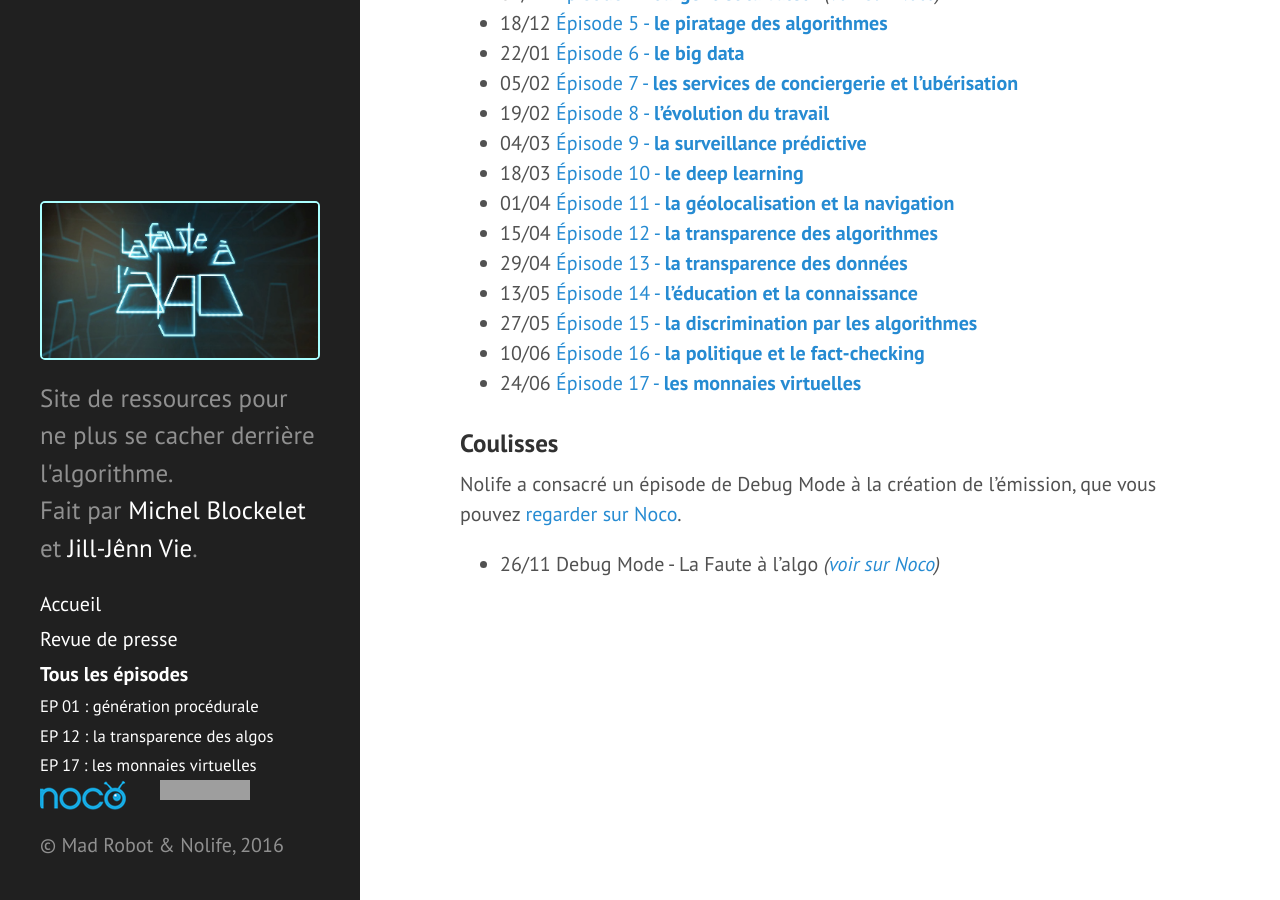
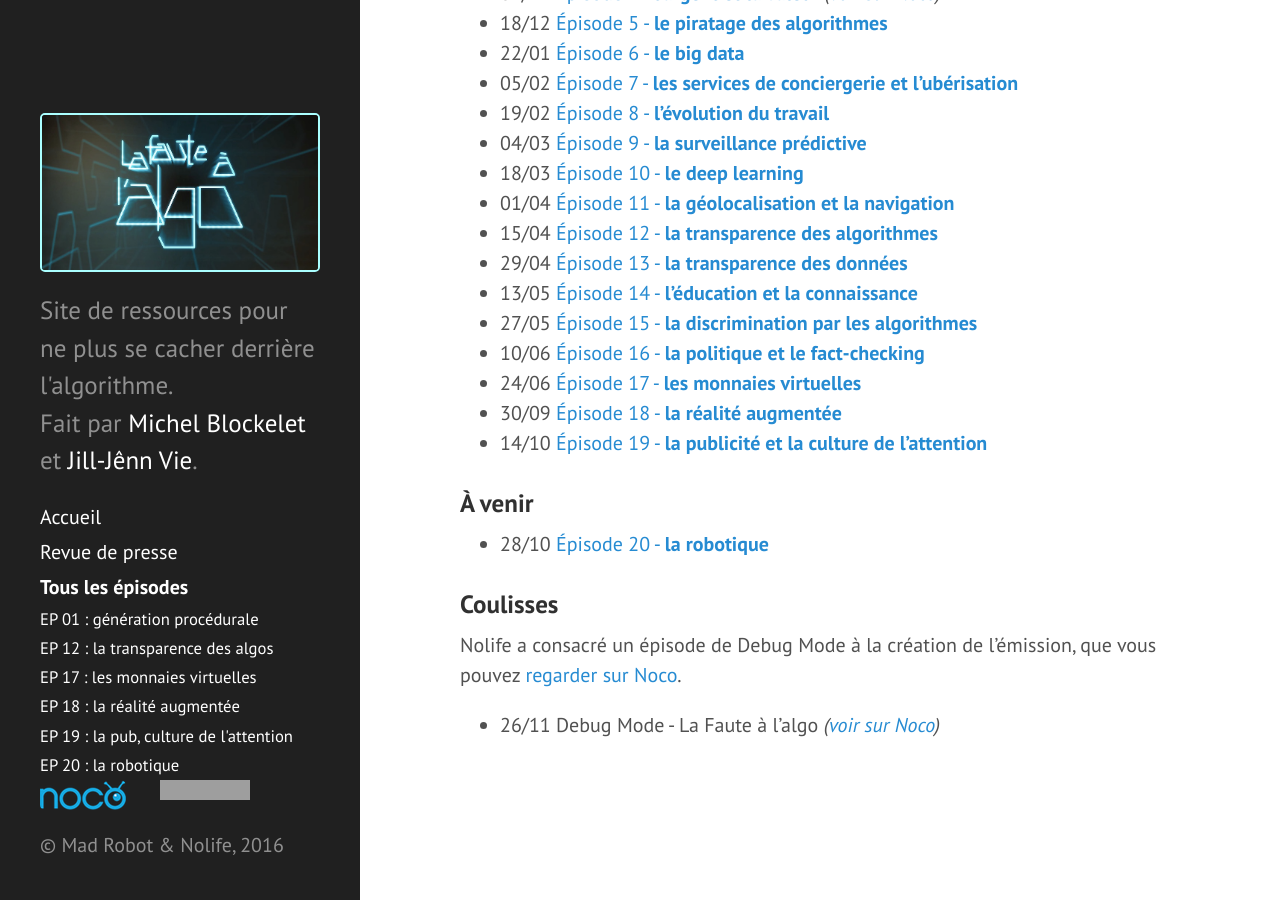
Before and after one commit to jilljenn/fautealgo, a Jekyll site: the page built from eps.md, in a window 1280 px wide and 900 px high, scrolled down 902 px. Built offline with Jekyll 4.4.1, drawn with Linux system fonts in a browser that asks for light colours; Markdown is read by kramdown in place of the engine named in the settings; grey boxes are pictures that could not be loaded.

```diff
--- /dev/null
+++ b/ep19/index.md
@@ -0,0 +1,10 @@
+---
+layout: episode
+title: "EP 19 : la publicité et la culture de l'attention"
+short: "EP 19 : la pub, culture de l'attention"
+date: vendredi 14 octobre 2016
+noco: http://noco.tv/emission/34892/nolife/la-faute-a-l-algo/19-la-publicite-et-la-culture-de-l-attention
+published: true
+comments: true
+front: true
+---
--- a/eps.md
+++ b/eps.md
@@ -35,6 +35,12 @@ Pour voir les épisodes, plusieurs options :
 - 27/05 [Épisode 15 - **la discrimination par les algorithmes**](/ep15/)
 - 10/06 [Épisode 16 - **la politique et le fact-checking**](/ep16/)
 - 24/06 [Épisode 17 - **les monnaies virtuelles**](/ep17/)
+- 30/09 [Épisode 18 - **la réalité augmentée**](/ep18/)
+- 14/10 [Épisode 19 - **la publicité et la culture de l'attention**](/ep19/)
+
+### À venir
+
+- 28/10 [Épisode 20 - **la robotique**](/ep20/)
 
 ### Coulisses
 
```
Also changed, not shown: ep17/index.md (+0 -1 lines), ep18/index.md (added, +9 -0 lines), ep20/index.md (added, +8 -0 lines), index.md (+8 -3 lines).
